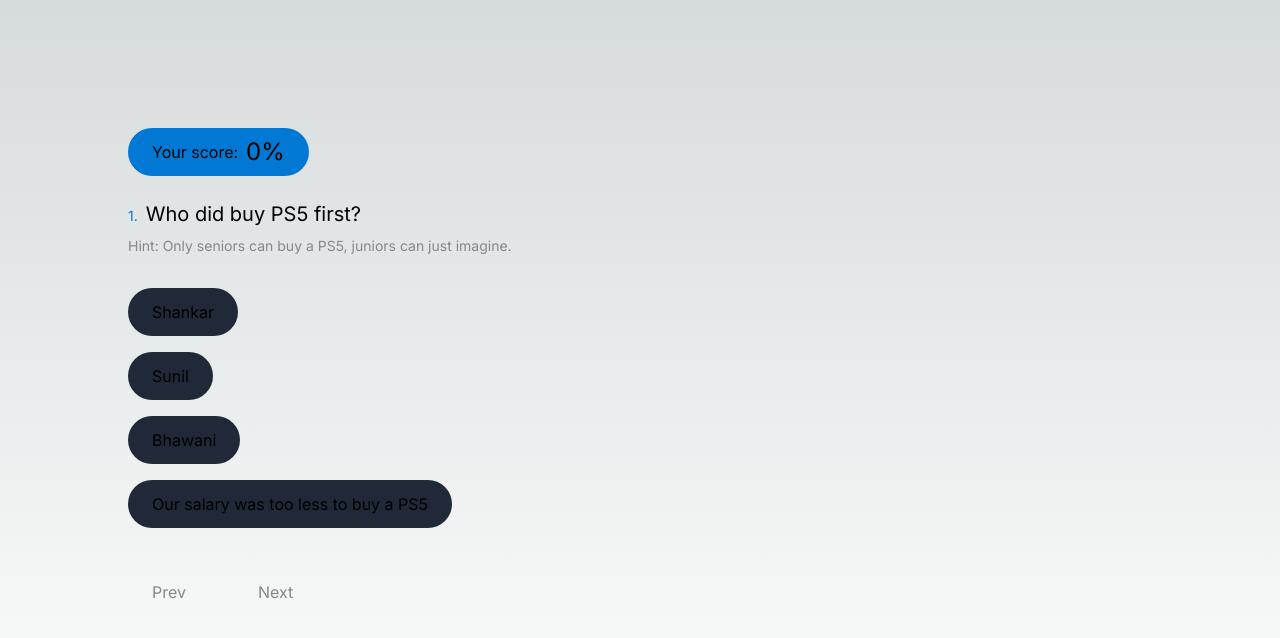
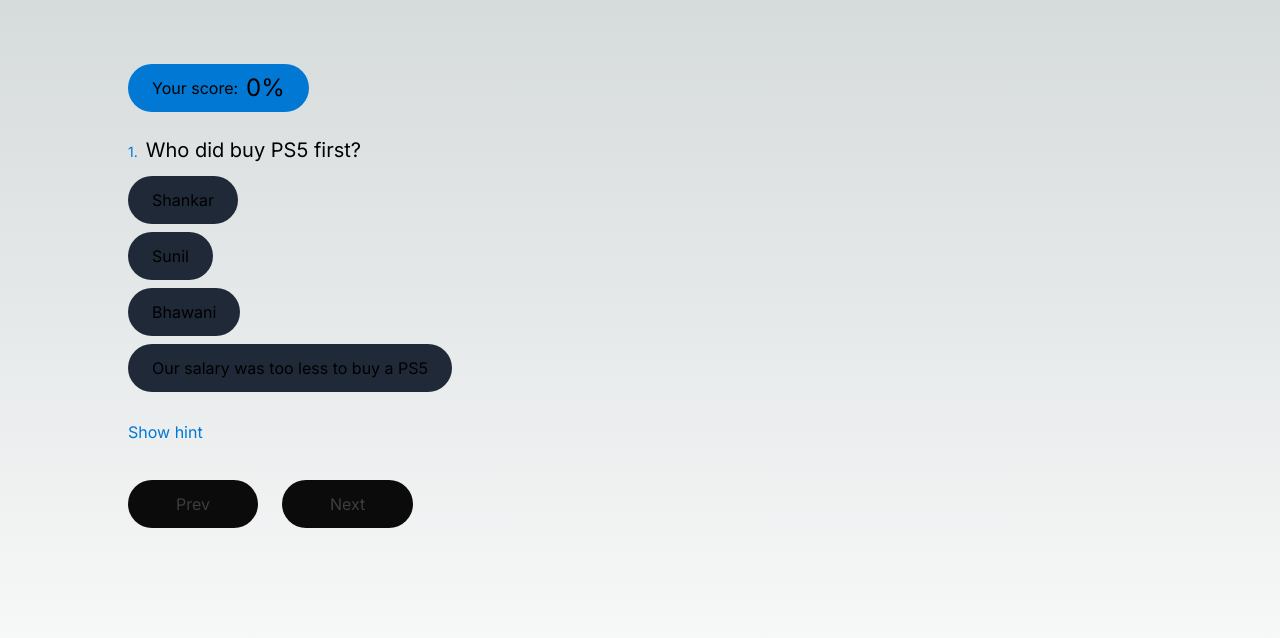
Before and after one commit to bhawanishiv/well-wisher, a Next.js app: page / in a window 1280 px wide. Shown: the top 638 px of the page. Built offline with nearby package versions, Linux system fonts and the light colour scheme.

Commit message:
Show/hide hint (hide by default)

```diff
--- a/src/app/globals.css
+++ b/src/app/globals.css
@@ -8,8 +8,8 @@
   --background-end-rgb: 255, 255, 255;
 
   --color-primary: 0, 120, 212;
-  --color-muted: 135, 135, 135;
-
+  --color-muted: 62, 62, 62;
+  --color-muted-dark: 11, 11, 11;
 }
 
 @media (prefers-color-scheme: dark) {
--- a/src/app/page.tsx
+++ b/src/app/page.tsx
@@ -55,7 +55,7 @@
 
 export default function Home() {
   return (
-    <main className="min-h-screen p-6 md:p-32">
+    <main className="min-h-screen p-6 md:px-32 md:py-16">
       <Quiz items={items} />
     </main>
   );
--- a/src/components/Quiz.tsx
+++ b/src/components/Quiz.tsx
@@ -128,6 +128,8 @@
           </div>
         </div>
         <QuizItem
+          // Passing key so that is resets the internal state
+          key={index + 1}
           serial={index + 1}
           item={item.title}
           hint={item.hint}
--- a/src/components/QuizAction.tsx
+++ b/src/components/QuizAction.tsx
@@ -28,8 +28,8 @@
             disabled={prevDisabled}
             onClick={onPrev}
             className={cn(
-              "mr-3 px-6 py-3 rounded-full",
-              prevDisabled ? "text-muted" : "bg-primary"
+              "mr-3 px-12 py-3 rounded-full",
+              prevDisabled ? "text-muted bg-muted-dark" : "bg-primary"
             )}
           >
             Prev
@@ -39,8 +39,8 @@
             disabled={nextDisabled}
             onClick={endReached ? onSubmit : onNext}
             className={cn(
-              "ml-3 px-6 py-3 rounded-full",
-              nextDisabled ? "text-muted" : "bg-primary"
+              "ml-3 px-12 py-3 rounded-full",
+              nextDisabled ? "text-muted bg-muted-dark" : "bg-primary"
             )}
           >
             {endReached ? "Submit" : "Next"}
--- a/src/components/QuizItem.tsx
+++ b/src/components/QuizItem.tsx
@@ -1,3 +1,6 @@
+"use client";
+
+import { useState } from "react";
 import { cn } from "@/lib/utils";
 
 export interface QuizItemProps {
@@ -17,8 +20,14 @@
   options,
   onOptionSelect,
 }: QuizItemProps) {
+  const [isHintShown, setInHintShown] = useState(false);
+
   const handleSelect = (option: string, i: number) => () => {
     onOptionSelect(option, i);
+  };
+
+  const handleToggleHintVisibility = () => {
+    setInHintShown((visible) => !visible);
   };
 
   const renderQuizItem = () => {
@@ -28,11 +37,11 @@
           <span className="text-sm mr-2 text-primary">{serial}.</span>
           {item}
         </h1>
-        {hint && <p className="text-sm mb-6 text-muted">Hint: {hint}</p>}
+
         <ul className="flex flex-col">
           {options.map((option, i) => {
             return (
-              <li className={cn("py-2")} key={option}>
+              <li className={cn("py-1")} key={option}>
                 <button
                   className={cn(
                     " hover:bg-gray-900 bg-gray-800 rounded-full py-3 px-6",
@@ -46,6 +55,22 @@
             );
           })}
         </ul>
+
+        {hint && (
+          <div className="pt-6">
+            <button
+              className="text-primary"
+              onClick={handleToggleHintVisibility}
+            >
+              {isHintShown ? "Hide hint" : "Show hint"}
+            </button>{" "}
+            {isHintShown ? (
+              <p className="pt-1 text-sm">{hint}</p>
+            ) : (
+              <p className="pt-1"></p>
+            )}
+          </div>
+        )}
       </div>
     );
   };
--- a/tailwind.config.ts
+++ b/tailwind.config.ts
@@ -1,29 +1,30 @@
-import type { Config } from 'tailwindcss'
+import type { Config } from "tailwindcss";
 
 const config: Config = {
   content: [
-    './src/pages/**/*.{js,ts,jsx,tsx,mdx}',
-    './src/components/**/*.{js,ts,jsx,tsx,mdx}',
-    './src/app/**/*.{js,ts,jsx,tsx,mdx}',
+    "./src/pages/**/*.{js,ts,jsx,tsx,mdx}",
+    "./src/components/**/*.{js,ts,jsx,tsx,mdx}",
+    "./src/app/**/*.{js,ts,jsx,tsx,mdx}",
   ],
   theme: {
     extend: {
-      colors:{
-        primary:{
-          DEFAULT:'rgb(var(--color-primary))'
+      colors: {
+        primary: {
+          DEFAULT: "rgb(var(--color-primary))",
         },
 
-        muted:{
-          DEFAULT:'rgb(var(--color-muted))'
-        }
+        muted: {
+          DEFAULT: "rgb(var(--color-muted))",
+          dark: "rgb(var(--color-muted-dark))",
+        },
       },
       backgroundImage: {
-        'gradient-radial': 'radial-gradient(var(--tw-gradient-stops))',
-        'gradient-conic':
-          'conic-gradient(from 180deg at 50% 50%, var(--tw-gradient-stops))',
+        "gradient-radial": "radial-gradient(var(--tw-gradient-stops))",
+        "gradient-conic":
+          "conic-gradient(from 180deg at 50% 50%, var(--tw-gradient-stops))",
       },
     },
   },
   plugins: [],
-}
-export default config
+};
+export default config;
```
